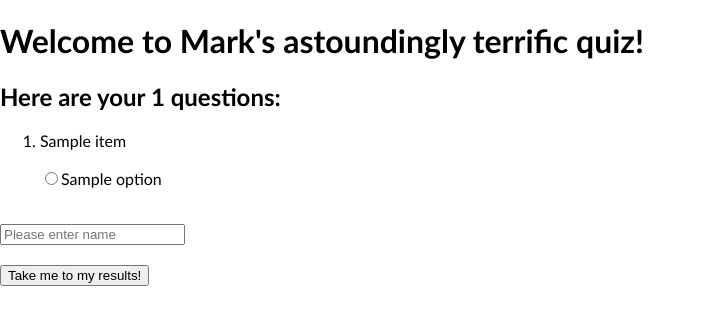
After one commit to Mark808Johnson/bootcamp-quiz-demo, a Flask app: template templates/quiz.html in a window 1280 px wide. The commit adds this page. Shown: the top 325 px of the page, without its empty margins (0-705 px from the left). Run offline with Flask 2, Linux system fonts and the light colour scheme; the template is opened without the code that fills it: most values are stand-ins (such as "Sample title", 1, 10 or a date in 2020).

Commit message:
amended login, quiz and results pages

```diff
--- a/app.py
+++ b/app.py
@@ -1,4 +1,4 @@
-from flask import Flask, render_template, request, url_for, redirect
+from flask import Flask, render_template, request, url_for, redirect, flash
 from flask_sqlalchemy import SQLAlchemy
 from datetime import datetime
 from questions import random_questions
@@ -20,14 +20,27 @@ app = Flask(__name__)
 #     def __repr__(self):
 #         return '<Task %r>' % self.id
 
-@app.route("/")
+num_questions = 5
+
+@app.route("/login", methods=["GET", "POST"])
+def login():
+    if request.method == "POST":
+        password = request.form.get("password")
+        if password == "bootcamp":
+             return render_template("quiz.html")
+        else:
+            return render_template("login.html")
+    else:
+        return render_template("login.html")
+
+@app.route("/quiz")
 def quiz():
-    random_selection = random_questions()
-    for item in random_selection:
-    return render_template("index.html")
+    random_selection = random_questions(num_questions)
+    return render_template("quiz.html", data=random_selection, num=num_questions)
 
-@app.route("/results", methods=["POST"]
-
+@app.route("/results", methods=["GET", "POST"])
+def quiz_results():
+    return render_template("results.html")
 
 if __name__ == "__main__":
     app.run(debug=True)
--- a/questions.py
+++ b/questions.py
@@ -1,6 +1,7 @@
+
 import random
 
-def random_questions():
+def random_questions(num):
     quiz_questions = [
         {
             "question": "In which continent are Chile, Argentina and Brazil?",
@@ -30,5 +31,4 @@ def random_questions():
         }
     ]
     random.shuffle(quiz_questions)
-    number_questions = 3
-    return quiz_questions[0:number_questions]
+    return quiz_questions[0:num]
--- /dev/null
+++ b/templates/quiz.html
@@ -0,0 +1,34 @@
+{% extends 'base.html' %}
+
+{% block head %}
+
+<title>Mark's Quiz!</title>
+
+{% endblock %}
+
+{% block body %}
+<div>
+
+<h1>Welcome to Mark's astoundingly terrific quiz!</h1>
+
+<h2>Here are your {{num}} questions:</h2>
+
+</div>
+
+<div>
+<form action="/results" method="POST">
+    <ol>
+        {% for item in data %}
+            <li>{{item.question}}</li><br>
+            {% for option in item.options %}
+            <input type="radio" id="{{option}}" name = "option" value="{{option}}">{{option}}<br><br>
+            {% endfor %}
+        {% endfor %}
+    </ol>
+
+    <input type="name" placeholder="Please enter name" name="name" required><br><br>
+
+    <input type="submit" value="Take me to my results!"/>
+</form>
+</div>
+{% endblock %}
```
Also changed, not shown: templates/index.html (deleted, +0 -35 lines), templates/login.html (+7 -10 lines), templates/results.html (+4 -4 lines), static/high_score.gif (renamed from static/gifs/high score.gif), static/low_score.gif (renamed from static/gifs/low score.gif), 1 other file.
